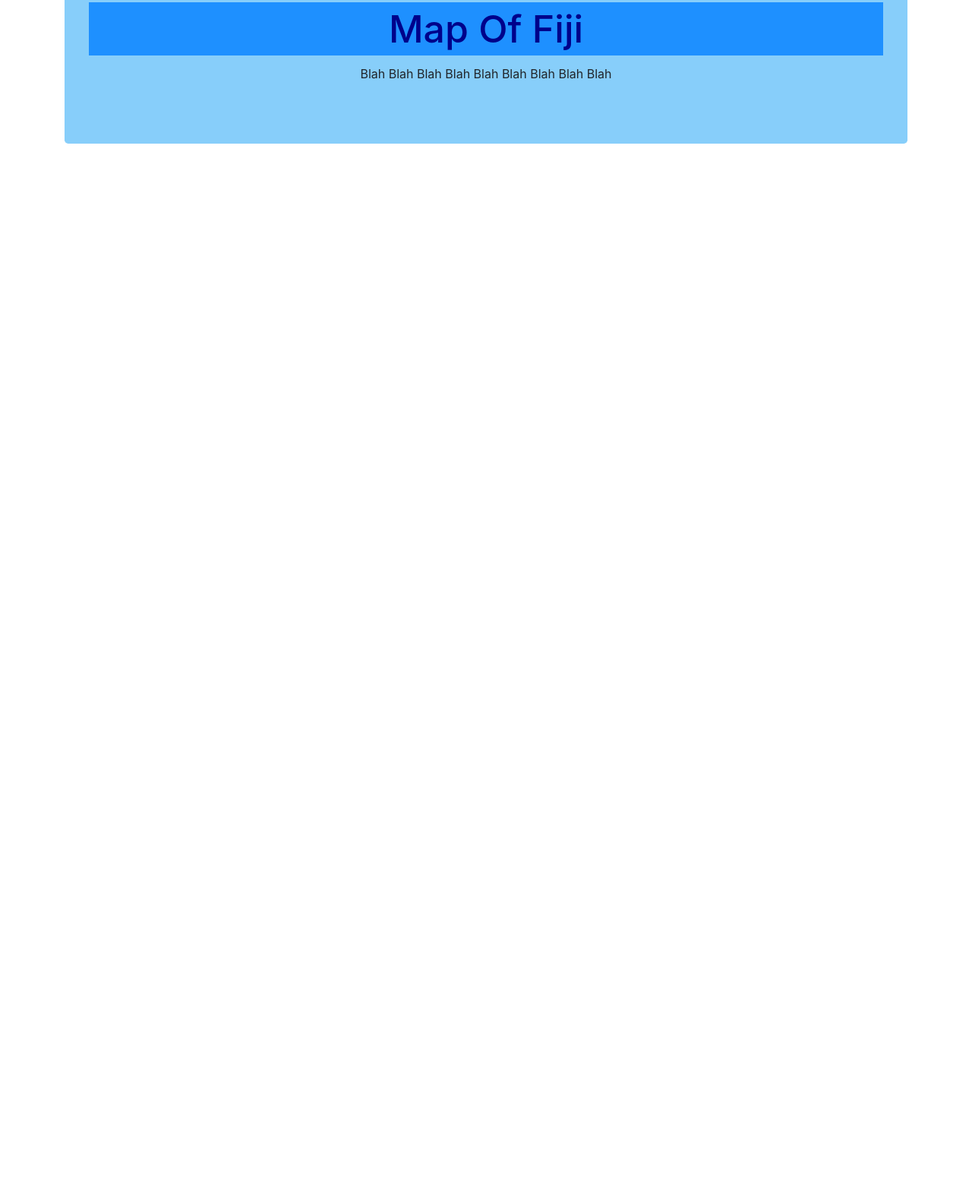
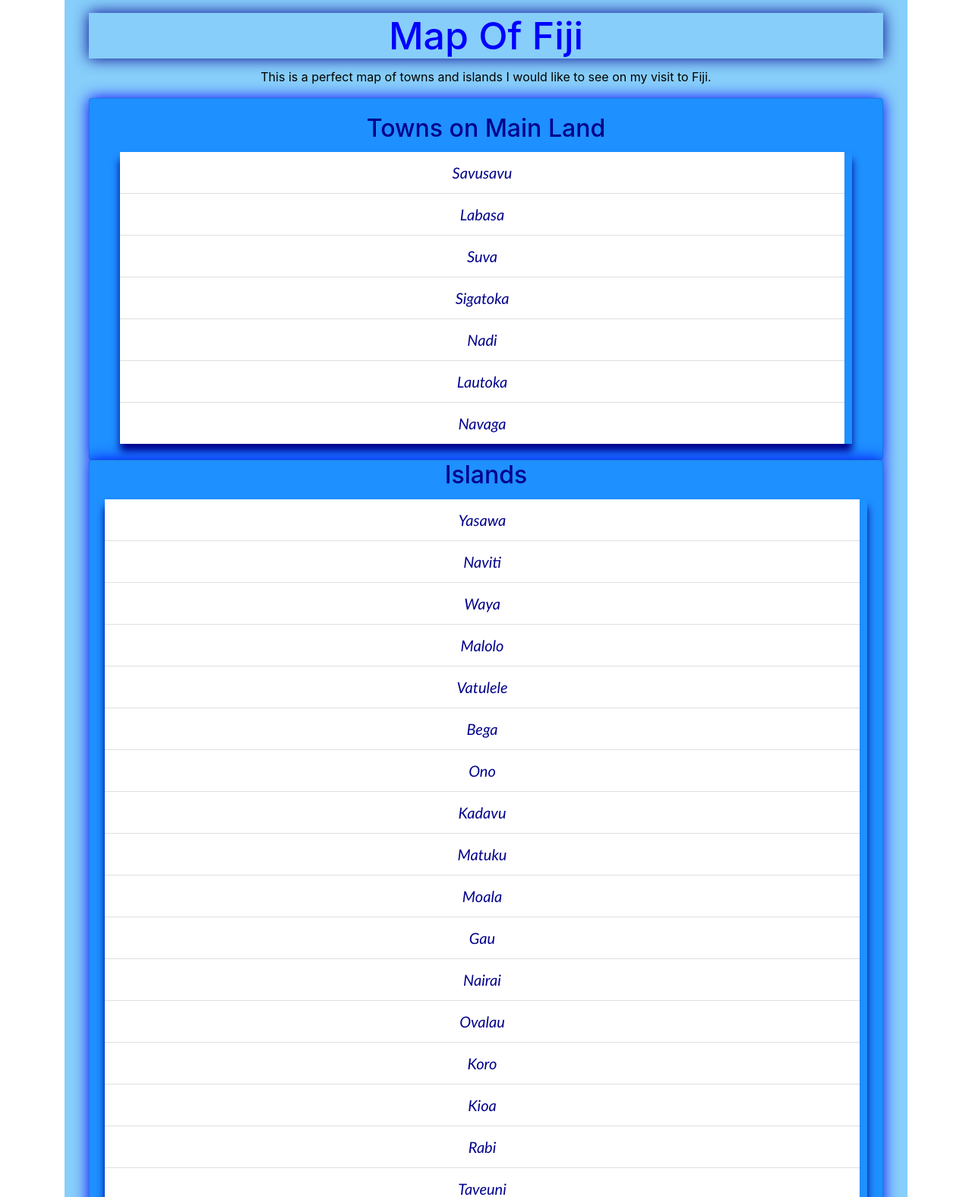
Before and after one commit to GraftonBorge/dream-destination, a plain HTML site: page index.html in a window 1280 px wide. Shown: the part 1225-2800 px from the top of the page at 76% size. Before the commit the page ends 1446 px from the top, so only its background shows below. Drawn offline with Linux system fonts and the light colour scheme.

Commit message:
added to many css edits

```diff
--- a/css/styles.css
+++ b/css/styles.css
@@ -1,14 +1,39 @@
 h1{font-size: 50px;
+color: blue;
+box-shadow: 0 0px 20px 0 darkblue;
+text-align: center;
+}
+h2{
+text-align: center;
 color: darkblue;
-background: dodgerblue;
+}
+.card {
+padding-left: 20px;
+padding-right: 20px;
+box-shadow: 0 0px 20px 0 blue;
+background-color: dodgerblue;
+transition: 0.3s;
+}
+li{
+color: darkblue;
+background-color: dodgerblue;
+font-style: italic;
+font-family: 'Gill Sans', 'Gill Sans MT', Calibri, 'Trebuchet MS', sans-serif;
+font-size: 20px;
+text-align: center;}
+p{
 text-align: center;
-padding: 5px;
+color: black;
 }
-p{text-align: center;}
-div.jumbotron{background-color: lightskyblue;}
+div.jumbotron{
+background-color: lightskyblue;}
 img{
 display: flex;
 align-items: center;
 max-width:100%;
 height:auto;
 border-radius: 10px}
+ol{
+padding-left: 10px;
+padding-right: 10px;
+box-shadow: darkblue 0 10px 10px 0;}
--- a/index.html
+++ b/index.html
@@ -4,7 +4,7 @@
 <link href="css/styles.css" rel="stylesheet" type="text/css">
 <head>
   <title>My Dream Destination</title>
-</head>
+h</head>
 <body>
   <div class="container">
     <div class="jumbotron">
@@ -14,6 +14,55 @@
         <img src="fiji-map.png" alt="map">
       </div>
           <h1 class="card-title">Map Of Fiji</h1>
+            <p>This is a perfect map of towns and islands I would like to see on my visit to Fiji.</p>
+        <h1></h1>
+        <div class="card">
+          <div class="card-body">
+            <h2 class="card-title">Towns on Main Land</h2>
+              <ol class="list-group list-group-flush">
+                <li class="list-group-item">Savusavu</li>
+                <li class="list-group-item">Labasa</li>
+                <li class="list-group-item">Suva</li>
+                <li class="list-group-item">Sigatoka</li>
+                <li class="list-group-item">Nadi</li>
+                <li class="list-group-item">Lautoka</li>
+                <li class="list-group-item">Navaga</li>
+              </ol>
+          </div>
+        </div>
+        <div class="card">
+          <div class="body">
+             <h2 class="card-title">Islands</h2>
+              <ol class="list-group list-group-flush">
+                <li class="list-group-item">Yasawa</li>
+                <li class="list-group-item">Naviti</li>
+                <li class="list-group-item">Waya</li>
+                <li class="list-group-item">Malolo</li>
+                <li class="list-group-item">Vatulele</li>
+                <li class="list-group-item">Bega</li>
+                <li class="list-group-item">Ono</li>
+                <li class="list-group-item">Kadavu</li>
+                <li class="list-group-item">Matuku</li>
+                <li class="list-group-item">Moala</li>
+                <li class="list-group-item">Gau</li>
+                <li class="list-group-item">Nairai</li>
+                <li class="list-group-item">Ovalau</li>
+                <li class="list-group-item">Koro</li>
+                <li class="list-group-item">Kioa</li>
+                <li class="list-group-item">Rabi</li>
+                <li class="list-group-item">Taveuni</li>
+                <li class="list-group-item">Vanua Balavu</li>
+                <li class="list-group-item">Lakeba</li>
+                <li class="list-group-item">Mace</li>
+                <li class="list-group-item">Totoya</li>
+              </ol>
+          </div>
+        </div>
+
+
+
+
+
           <p>Blah Blah Blah Blah Blah Blah Blah Blah Blah</p>
     </div>
   </div>
```
Also changed, not shown: fiji-island.jpg (added).
